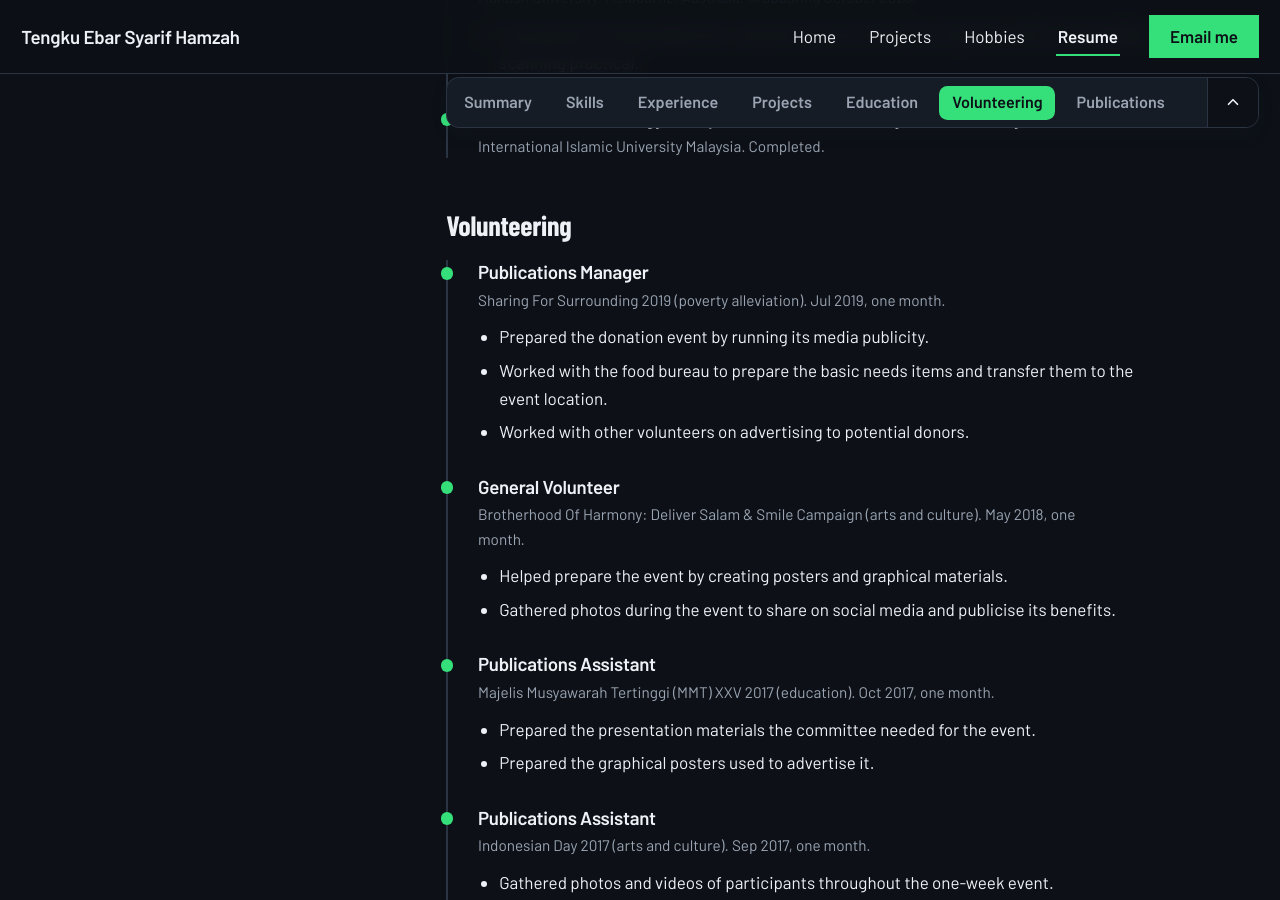
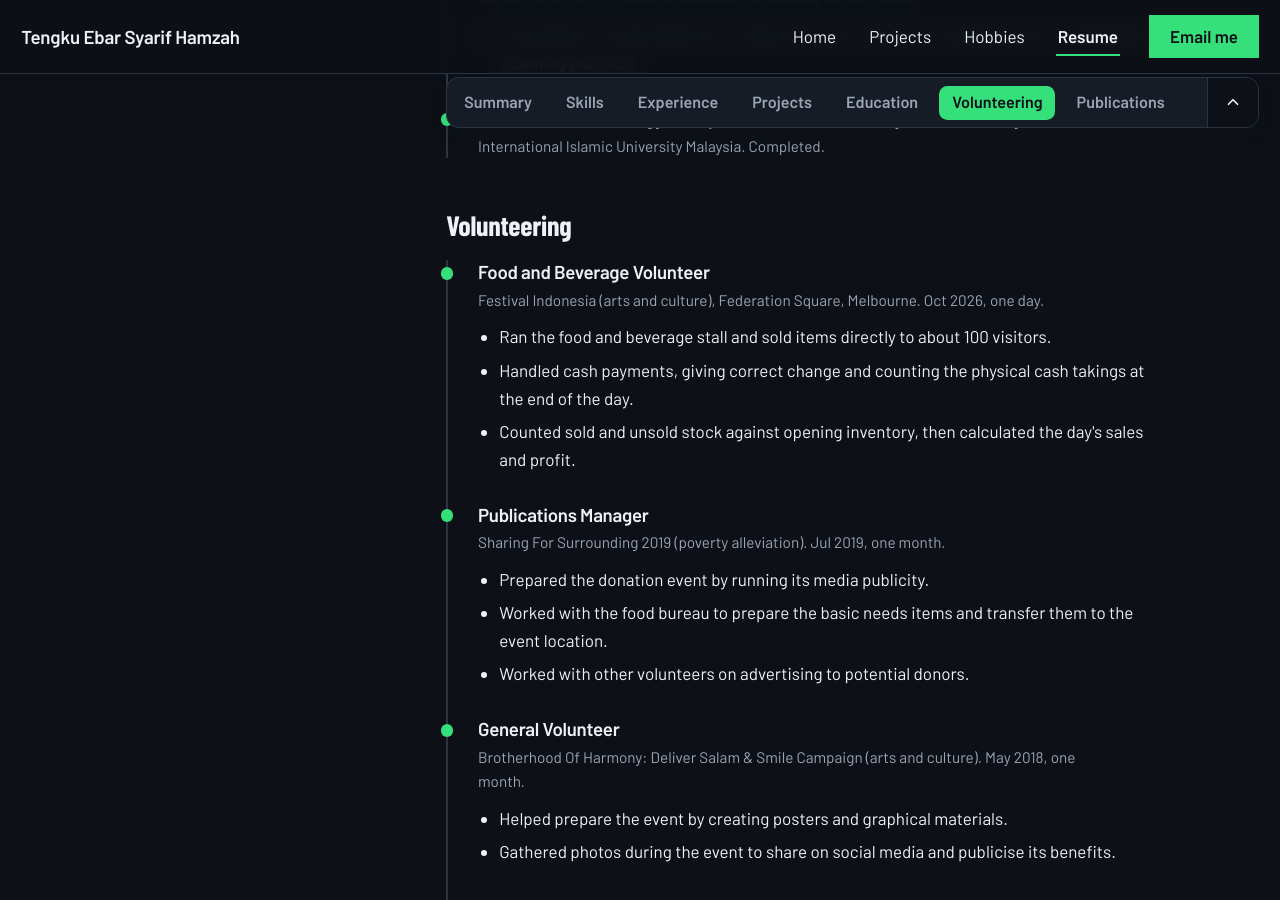
Before and after one commit to tengkuebar/tengkuebar.github.io, a Jekyll site: the page built from resume.md, in a window 1280 px wide and 900 px high, scrolled down 1999 px. Built offline with Jekyll 4.4.1, drawn with Linux system fonts in a browser that asks for light colours.

Commit message:
Add Festival Indonesia food and beverage volunteering entry
Co-Authored-By: Claude Sonnet 5.5 <noreply@anthropic.com>

```diff
--- a/resume.md
+++ b/resume.md
@@ -130,6 +130,15 @@ description: Resume of Tengku Ebar Syarif Hamzah, graduate ICT support engineer
     <section aria-labelledby="vol-h">
       <h2 id="vol-h">Volunteering</h2>
       <div class="entry">
+        <h3>Food and Beverage Volunteer</h3>
+        <p class="meta">Festival Indonesia (arts and culture), Federation Square, Melbourne. Oct 2026, one day.</p>
+        <ul>
+          <li>Ran the food and beverage stall and sold items directly to about 100 visitors.</li>
+          <li>Handled cash payments, giving correct change and counting the physical cash takings at the end of the day.</li>
+          <li>Counted sold and unsold stock against opening inventory, then calculated the day's sales and profit.</li>
+        </ul>
+      </div>
+      <div class="entry">
         <h3>Publications Manager</h3>
         <p class="meta">Sharing For Surrounding 2019 (poverty alleviation). Jul 2019, one month.</p>
         <ul>
```
